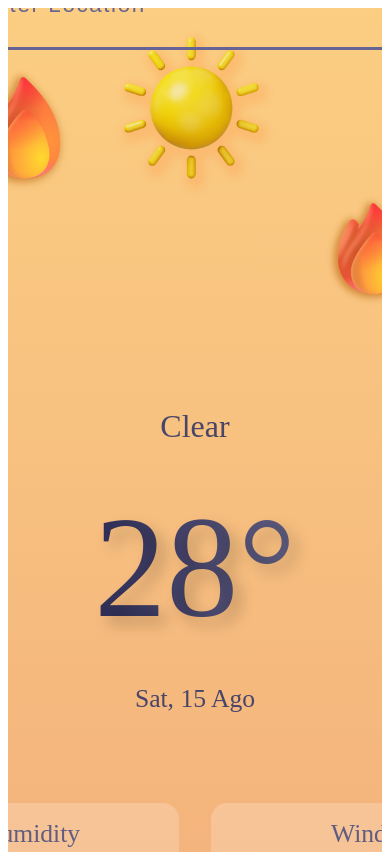
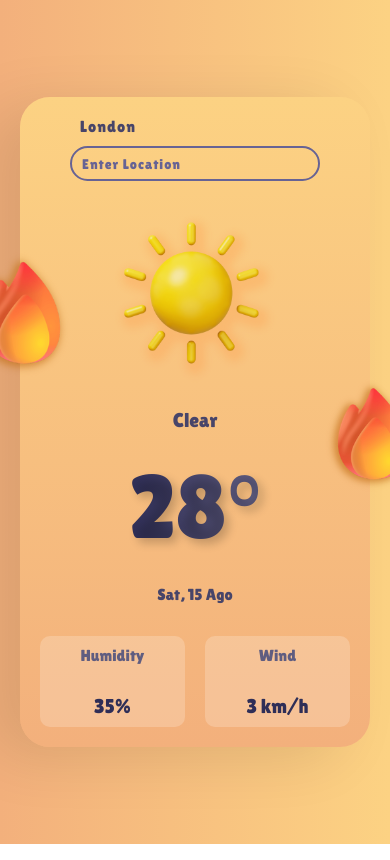
Before and after one commit to Devpaulo1/liveWeatherApp, a React (Vite) app in the folder weather-app/: page / in a window 390 px wide. Built offline with nearby package versions, Linux system fonts and the light colour scheme.

Commit message:
style: ajustando o index.css

```diff
--- a/weather-app/src/index.css
+++ b/weather-app/src/index.css
@@ -1,111 +1,12 @@
-:root {
-  --text: #6b6375;
-  --text-h: #08060d;
-  --bg: #fff;
-  --border: #e5e4e7;
-  --code-bg: #f4f3ec;
-  --accent: #aa3bff;
-  --accent-bg: rgba(170, 59, 255, 0.1);
-  --accent-border: rgba(170, 59, 255, 0.5);
-  --social-bg: rgba(244, 243, 236, 0.5);
-  --shadow:
-    rgba(0, 0, 0, 0.1) 0 10px 15px -3px, rgba(0, 0, 0, 0.05) 0 4px 6px -2px;
+@import url('https://fonts.googleapis.com/css2?family=Lilita+One&display=swap');
 
-  --sans: system-ui, 'Segoe UI', Roboto, sans-serif;
-  --heading: system-ui, 'Segoe UI', Roboto, sans-serif;
-  --mono: ui-monospace, Consolas, monospace;
-
-  font: 18px/145% var(--sans);
-  letter-spacing: 0.18px;
-  color-scheme: light dark;
-  color: var(--text);
-  background: var(--bg);
-  font-synthesis: none;
-  text-rendering: optimizeLegibility;
-  -webkit-font-smoothing: antialiased;
-  -moz-osx-font-smoothing: grayscale;
-
-  @media (max-width: 1024px) {
-    font-size: 16px;
-  }
+* {
+  margin: 0;
+  padding: 0;
+  box-sizing: border-box;
+  font-family: 'Lilita One', sans-serif;
 }
 
-@media (prefers-color-scheme: dark) {
-  :root {
-    --text: #9ca3af;
-    --text-h: #f3f4f6;
-    --bg: #16171d;
-    --border: #2e303a;
-    --code-bg: #1f2028;
-    --accent: #c084fc;
-    --accent-bg: rgba(192, 132, 252, 0.15);
-    --accent-border: rgba(192, 132, 252, 0.5);
-    --social-bg: rgba(47, 48, 58, 0.5);
-    --shadow:
-      rgba(0, 0, 0, 0.4) 0 10px 15px -3px, rgba(0, 0, 0, 0.25) 0 4px 6px -2px;
-  }
-
-  #social .button-icon {
-    filter: invert(1) brightness(2);
-  }
+html {
+  font-size: 62.5%
 }
-
-body {
-  margin: 0;
-}
-
-#root {
-  width: 1126px;
-  max-width: 100%;
-  margin: 0 auto;
-  text-align: center;
-  border-inline: 1px solid var(--border);
-  min-height: 100svh;
-  display: flex;
-  flex-direction: column;
-  box-sizing: border-box;
-}
-
-h1,
-h2 {
-  font-family: var(--heading);
-  font-weight: 500;
-  color: var(--text-h);
-}
-
-h1 {
-  font-size: 56px;
-  letter-spacing: -1.68px;
-  margin: 32px 0;
-  @media (max-width: 1024px) {
-    font-size: 36px;
-    margin: 20px 0;
-  }
-}
-h2 {
-  font-size: 24px;
-  line-height: 118%;
-  letter-spacing: -0.24px;
-  margin: 0 0 8px;
-  @media (max-width: 1024px) {
-    font-size: 20px;
-  }
-}
-p {
-  margin: 0;
-}
-
-code,
-.counter {
-  font-family: var(--mono);
-  display: inline-flex;
-  border-radius: 4px;
-  color: var(--text-h);
-}
-
-code {
-  font-size: 15px;
-  line-height: 135%;
-  padding: 4px 8px;
-  background: var(--code-bg);
-}
--- a/weather-app/src/main.jsx
+++ b/weather-app/src/main.jsx
@@ -1,6 +1,7 @@
 import { StrictMode } from 'react'
 import { createRoot } from 'react-dom/client'
 import App from './App.jsx'
+import './index.css'
 
 createRoot(document.getElementById('root')).render(
   <StrictMode>
```
